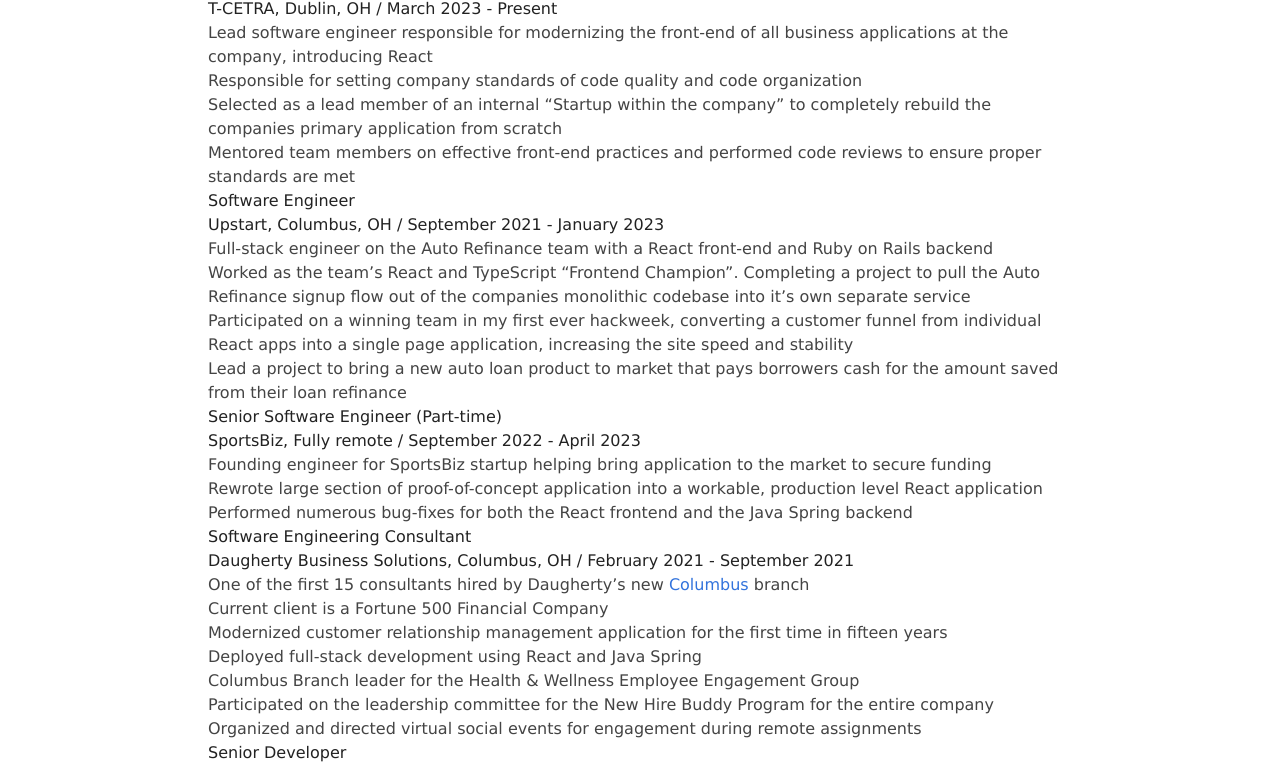
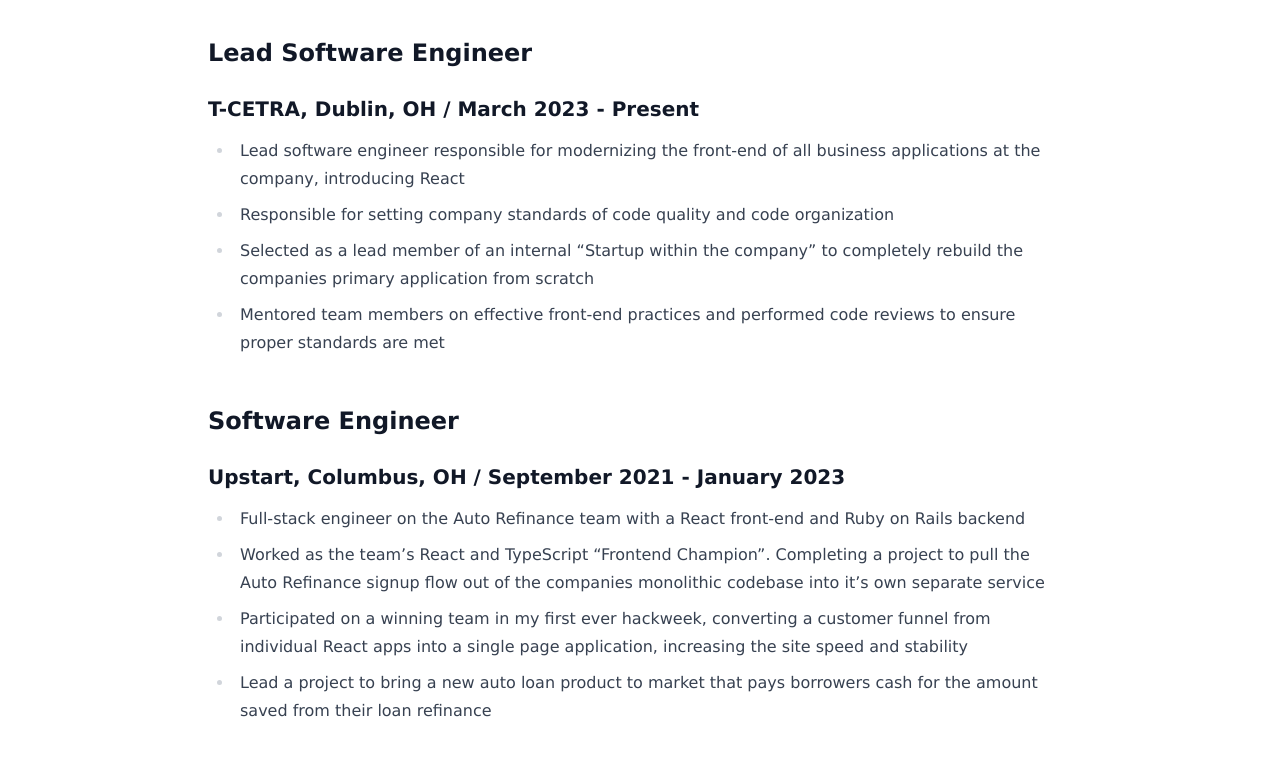
Before and after one commit to thejayhaykid/astro-blog, an Astro site: page /resume in a window 1280 px wide. Shown: the part 148-916 px from the top of the page. Built offline with nearby package versions, Linux system fonts and the light colour scheme; Astro itself is replaced by a stand-in of ours.

Commit message:
Fix resume page

```diff
--- a/package.json
+++ b/package.json
@@ -24,5 +24,8 @@
     "prettier-plugin-astro": "^0.9.1",
     "react-dom": "^18.0.0",
     "tailwindcss": "^3.3.2"
+  },
+  "devDependencies": {
+    "@tailwindcss/forms": "^0.5.3"
   }
 }
--- a/src/pages/resume.astro
+++ b/src/pages/resume.astro
@@ -8,7 +8,7 @@
 <BaseHead title={SITE_TITLE} description={SITE_DESCRIPTION} />
 <Header />
 <div class="flex flex-row w-screen justify-center content-start">
-  <article class="prose prose-xl prose-h1:underline self-center max-w-4xl p-4">
+  <article class="prose prose-md prose-h1:underline self-center max-w-4xl p-4">
     <ResumeContent />
   </article>
 </div>
--- a/tailwind.config.cjs
+++ b/tailwind.config.cjs
@@ -6,5 +6,5 @@
   theme: {
     extend: {},
   },
-  plugins: [`@tailwindcss/forms`, "@tailwindcss/typography"],
+  plugins: [require(`@tailwindcss/forms`), require("@tailwindcss/typography")],
 };
```
Also changed, not shown: 1 other file.
